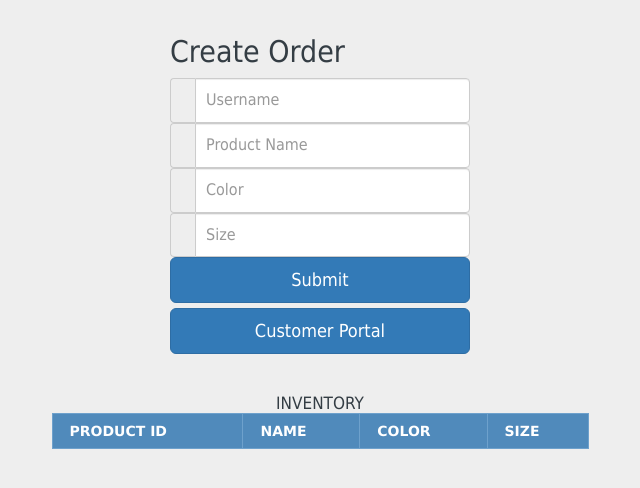
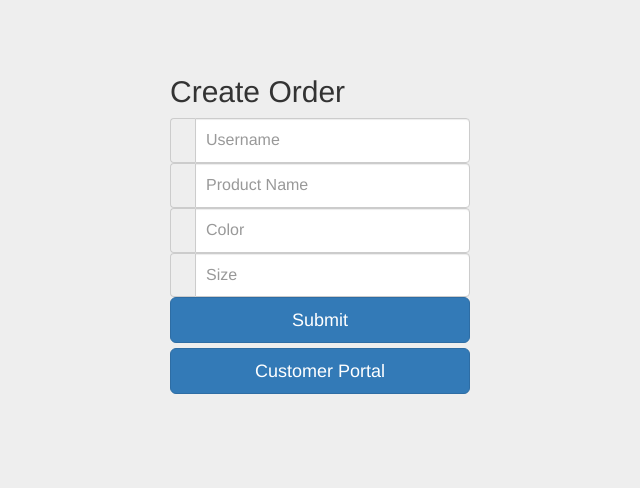
Before and after one commit to jarvey16018/DatabaseWinter2018, a PHP site: page /order.php in a window 1280 px wide. Shown: the top 488 px of the page, without its empty margins (320-960 px from the left). Run offline with PHP 8.4, Linux system fonts and the light colour scheme; data that the repository does not hold is empty.

Commit message:
update of Hello

```diff
--- a/order.php
+++ b/order.php
@@ -68,138 +68,3 @@ if(isset($_POST) & !empty($_POST)){
       <div>
 </body>
 </html>
-
-<?php
-
-$db_host = 'localhost'; // Server Name
-$db_user = 'root'; // Username
-$db_pass = 'Jarvey16018!'; // Password
-$db_name = 'Vinyl'; // Database Name
-
-$conn = mysqli_connect($db_host, $db_user, $db_pass, $db_name);
-if (!$conn) {
-	die ('Failed to connect to MySQL: ' . mysqli_connect_error());
-}
-
-$sql = 'SELECT *
-		FROM Product';
-
-$query = mysqli_query($conn, $sql);
-
-if (!$query) {
-	die ('SQL Error: ' . mysqli_error($conn));
-}
-?>
-<html>
-<head>
-	<title>Displaying MySQL Data in HTML Table</title>
-	<style type="text/css">
-		body {
-			font-size: 15px;
-			color: #343d44;
-			font-family: "segoe-ui", "open-sans", tahoma, arial;
-			padding: 0;
-			margin: 0;
-		}
-		table {
-			margin: auto;
-			font-family: "Lucida Sans Unicode", "Lucida Grande", "Segoe Ui";
-			font-size: 12px;
-		}
-
-		h1 {
-			margin: 25px auto 0;
-			text-align: center;
-			text-transform: uppercase;
-			font-size: 17px;
-		}
-
-		table td {
-			transition: all .5s;
-		}
-
-		/* Table */
-		.data-table {
-			border-collapse: collapse;
-			font-size: 14px;
-			min-width: 537px;
-		}
-
-		.data-table th,
-		.data-table td {
-			border: 1px solid #e1edff;
-			padding: 7px 17px;
-		}
-		.data-table caption {
-			margin: 7px;
-		}
-
-		/* Table Header */
-		.data-table thead th {
-			background-color: #508abb;
-			color: #FFFFFF;
-			border-color: #6ea1cc !important;
-			text-transform: uppercase;
-		}
-
-		/* Table Body */
-		.data-table tbody td {
-			color: #353535;
-		}
-		.data-table tbody td:first-child,
-		.data-table tbody td:nth-child(4),
-		.data-table tbody td:last-child {
-			text-align: right;
-		}
-
-		.data-table tbody tr:nth-child(odd) td {
-			background-color: #f4fbff;
-		}
-		.data-table tbody tr:hover td {
-			background-color: #ffffa2;
-			border-color: #ffff0f;
-		}
-
-		/* Table Footer */
-		.data-table tfoot th {
-			background-color: #e5f5ff;
-			text-align: right;
-		}
-		.data-table tfoot th:first-child {
-			text-align: left;
-		}
-		.data-table tbody td:empty
-		{
-			background-color: #ffcccc;
-		}
-	</style>
-</head>
-<body>
-	<h1>Inventory</h1>
-	<table class="data-table">
-		<thead>
-			<tr>
-				<th>Product ID</th>
-				<th>Name</th>
-				<th>Color</th>
-				<th>Size</th>
-			</tr>
-		</thead>
-		<tbody>
-		<?php
-		$no 	= 1;
-		$total 	= 0;
-		while ($row = mysqli_fetch_array($query))
-		{
-			$amount  = $row['amount'] == 0 ? '' : number_format($row['amount']);
-			echo '<tr>
-					<td>'.$row['prodID'].'</td>
-					<td>'.$row['name'].'</td>
-					<td>'.$row['color'].'</td>
-					<td>'.$row['size'].'</td>
-				</tr>';
-		}?>
-		</tbody>
-	</table>
-</body>
-</html>
```
